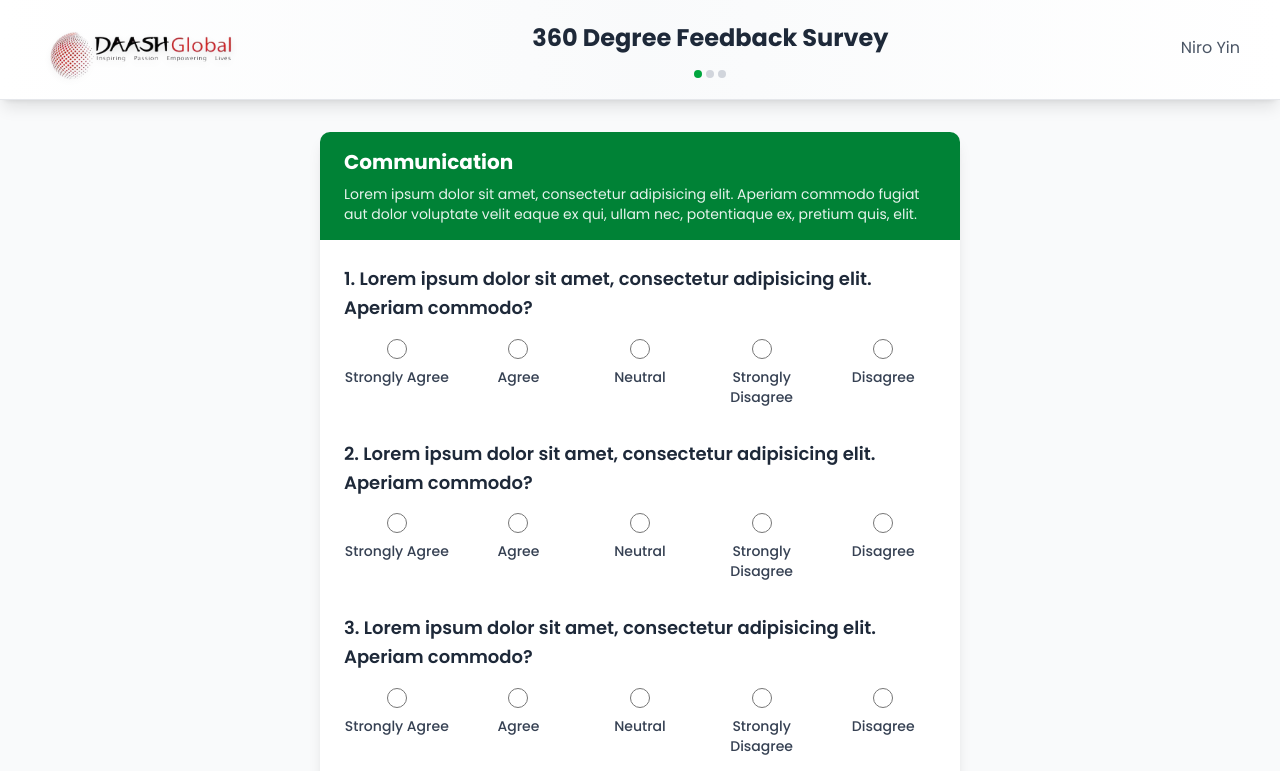
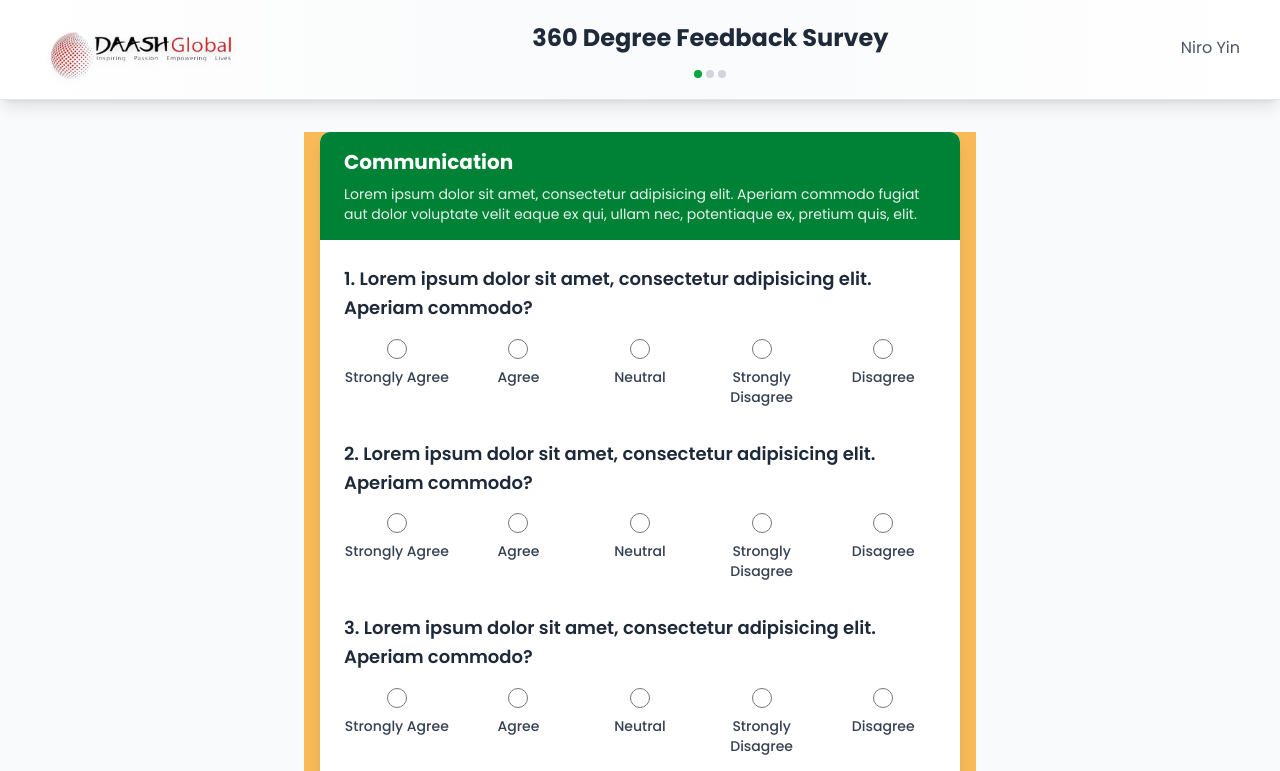
Before and after one commit to dithnim/360-feedback-app, a React (Vite) app: page /survey/participate in a window 1280 px wide. Shown: the top 771 px of the page. Built offline with nearby package versions, Linux system fonts and the light colour scheme.

Commit message:
fix(apiService): switch BASE_URL to local development environment

```diff
--- a/src/lib/apiService.ts
+++ b/src/lib/apiService.ts
@@ -3,8 +3,8 @@
 
 import { clearAuthData } from "./util";
 
-const BASE_URL = "https://360-backend-production-8ab2.up.railway.app/api/v1";
-// const BASE_URL = "http://localhost:3010/api/v1";
+// const BASE_URL = "https://360-backend-production-8ab2.up.railway.app/api/v1";
+const BASE_URL = "http://localhost:3010/api/v1";
 
 // Function to handle unauthorized responses
 const handleUnauthorized = () => {
--- a/src/pages/SurveyParticipation.tsx
+++ b/src/pages/SurveyParticipation.tsx
@@ -236,7 +236,7 @@ const SurveyParticipation = () => {
       />
 
       <div className="py-8">
-        <div className="max-w-2xl mx-auto px-4">
+        <div className="max-w-2xl mx-auto px-4 bg-[#f8ba57]">
           {/* Survey Form */}
           <div className="bg-white rounded-lg shadow-lg overflow-hidden">
             {/* Competency Header */}
```
